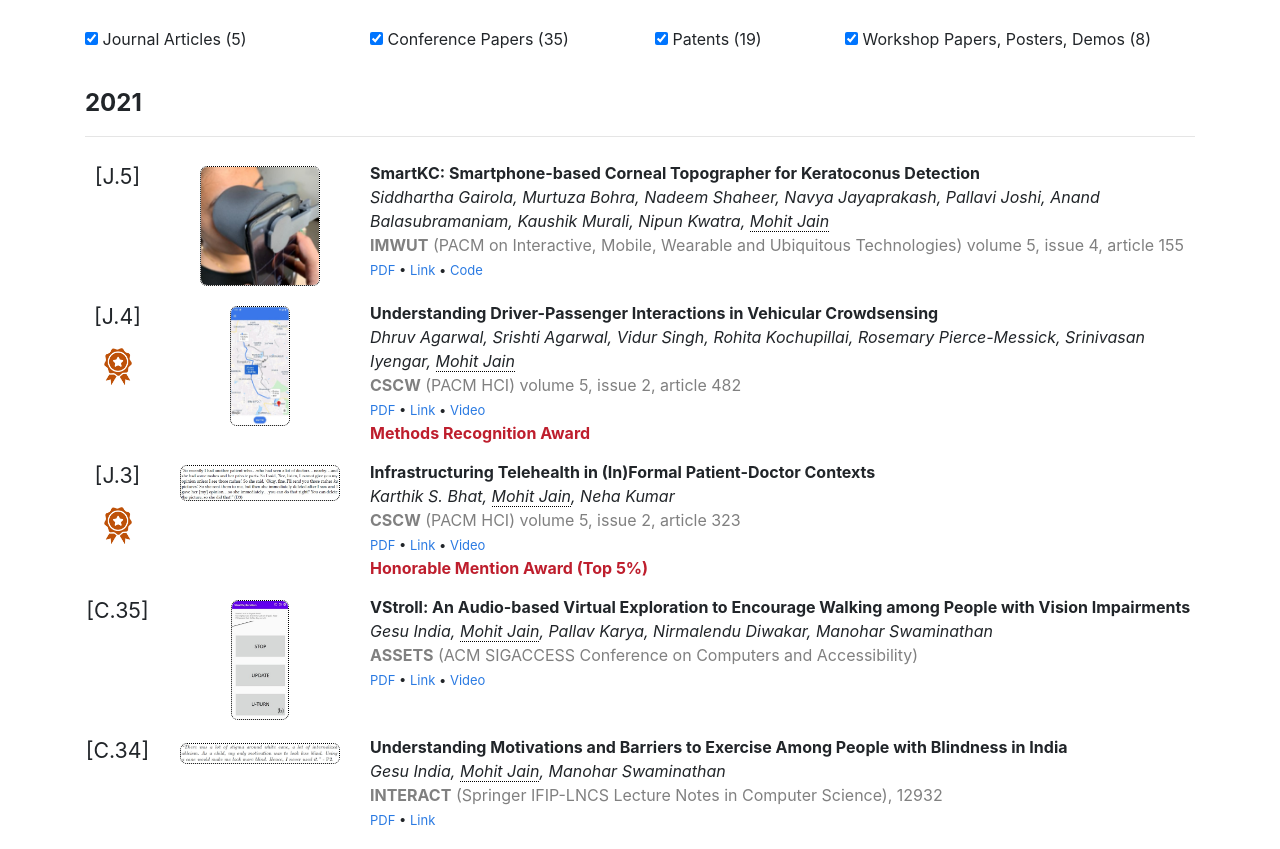
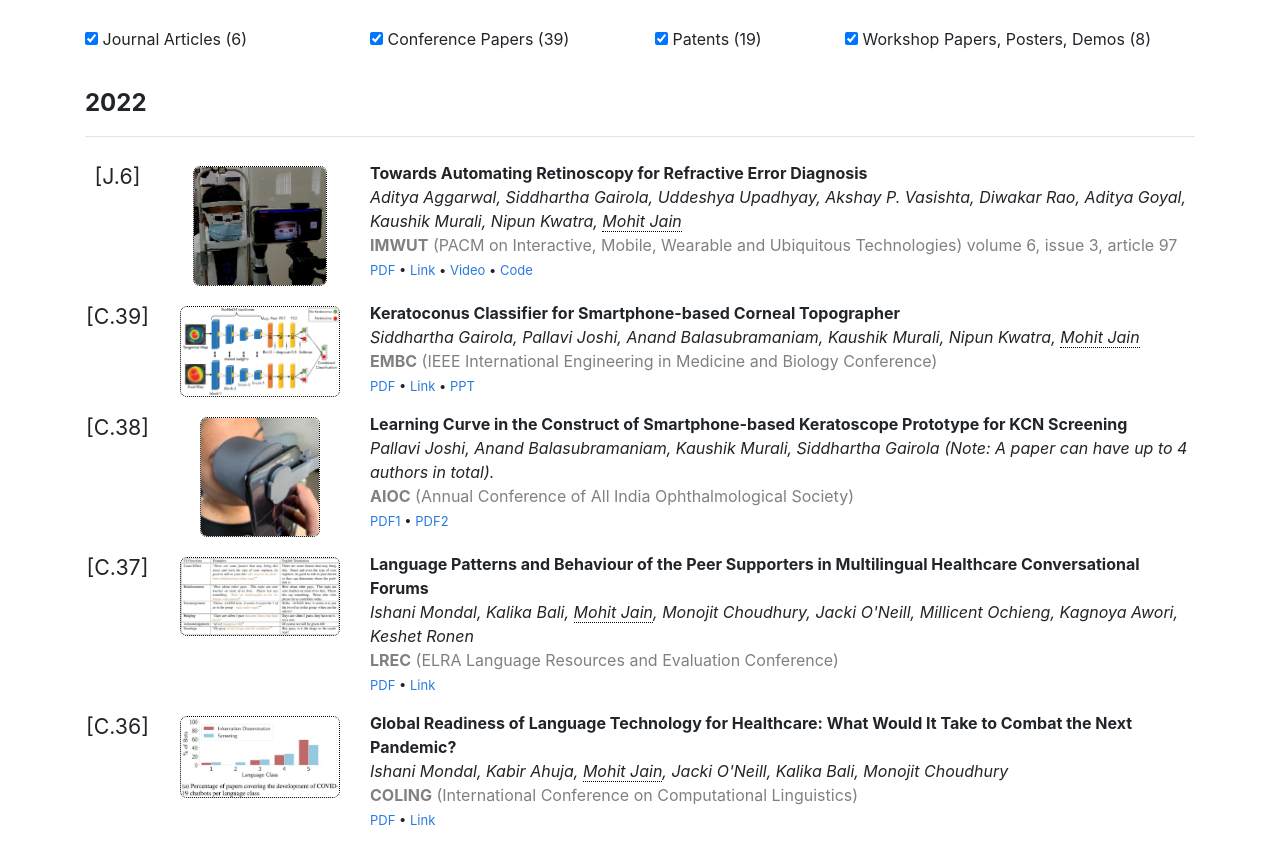
Before and after one commit to mohitjaindr/mohitjaindr.github.io, a plain HTML site: page publications.html in a window 1280 px wide. Shown: the part 53-902 px from the top of the page. Drawn offline with Linux system fonts and the light colour scheme; a web font is replaced by a local one.

Commit message:
Updated with new papers etc

```diff
--- a/publications.html
+++ b/publications.html
@@ -40,10 +40,10 @@
       <form action="" autocomplete="off">
         <div class="row">
           <div class="col-md-3 col-sm-3">
-            <input type="checkbox" name="checkboxes" id="checkboxes-j" value="j" checked="true"> Journal Articles (5)
+            <input type="checkbox" name="checkboxes" id="checkboxes-j" value="j" checked="true"> Journal Articles (6)
           </div>
           <div class="col-md-3 col-sm-3">
-            <input type="checkbox" name="checkboxes" id="checkboxes-c" value="c" checked="true"> Conference Papers (35)
+            <input type="checkbox" name="checkboxes" id="checkboxes-c" value="c" checked="true"> Conference Papers (39)
           </div>
           <div class="col-md-2 col-sm-2">
             <input type="checkbox" name="checkboxes" id="checkboxes-p" value="p" checked="true"> Patents (19)
@@ -56,6 +56,112 @@
     </div>
 
     <br>
+
+    <div class="container">
+      <div class="row">
+        <div class="col-md-12 col-sm-12">
+          <p class='year'>2022</p>
+          <hr />
+          <br />
+        </div>
+      </div>
+    </div>
+
+    <div class="container journal" id="j6">
+      <div class="row">
+        <div class="col-md-1 col-sm-1">
+          <p class="sn">[J.6]</p>
+        </div>
+        <div class="col-md-2 col-sm-2">
+          <div class="pub_img"><img src="images/j6.jpg"></div>
+        </div>
+        <div class="col-md-9 col-sm-9">
+          <p class="description">
+            <span class='title'>Towards Automating Retinoscopy for Refractive Error Diagnosis</span><br />
+            <span class='author'>Aditya Aggarwal, Siddhartha Gairola, Uddeshya Upadhyay, Akshay P. Vasishta, Diwakar Rao, Aditya Goyal, Kaushik Murali, Nipun Kwatra, <span class='mjname'>Mohit Jain</span></span><br />
+            <span class='conf'><b>IMWUT</b> (PACM on Interactive, Mobile, Wearable and Ubiquitous Technologies) volume 6, issue 3, article 97</span><br />
+            <span class='pdf'><a href="pdfs/j6-imwut-2022.pdf" target="blank">PDF</a> • <a href="https://dl.acm.org/doi/10.1145/3550283" target="blank">Link</a> • <a href="https://www.youtube.com/watch?v=XdyXy2NOlvo" target="blank">Video</a> • <a href="https://github.com/microsoft/Auto-retinoscopy" target="blank">Code</a></span><br />
+          </p>
+        </div>
+      </div>
+    </div>
+
+    <div class="container conference" id="c39">
+      <div class="row">
+        <div class="col-md-1 col-sm-1">
+          <p class="sn">[C.39]</p>
+        </div>
+        <div class="col-md-2 col-sm-2">
+          <div class="pub_img"><img src="images/c39.jpg"></div>
+        </div>
+        <div class="col-md-9 col-sm-9">
+          <p class="description">
+            <span class='title'>Keratoconus Classifier for Smartphone-based Corneal Topographer</span><br />
+            <span class='author'>Siddhartha Gairola, Pallavi Joshi, Anand Balasubramaniam, Kaushik Murali, Nipun Kwatra, <span class='mjname'>Mohit Jain</span></span><br />
+            <span class='conf'><b>EMBC</b> (IEEE International Engineering in Medicine and Biology Conference)</span><br />
+            <span class='pdf'><a href="pdfs/c39-embc-2022.pdf" target="blank">PDF</a> • <a href="https://ieeexplore.ieee.org/document/9871744" target="blank">Link</a> • <a href="pdfs/c39-embc-2022-ppt.pdf" target="blank">PPT</a></span><br />
+          </p>
+        </div>
+      </div>
+    </div>
+
+    <div class="container conference" id="c38">
+      <div class="row">
+        <div class="col-md-1 col-sm-1">
+          <p class="sn">[C.38]</p>
+        </div>
+        <div class="col-md-2 col-sm-2">
+          <div class="pub_img"><img src="images/c38.jpg"></div>
+        </div>
+        <div class="col-md-9 col-sm-9">
+          <p class="description">
+            <span class='title'>Learning Curve in the Construct of Smartphone-based Keratoscope Prototype for KCN Screening</span><br />
+            <span class='author'>Pallavi Joshi, Anand Balasubramaniam, Kaushik Murali, Siddhartha Gairola <i>(Note: A paper can have up to 4 authors in total).</i></span><br />
+            <span class='conf'><b>AIOC</b> (Annual Conference of All India Ophthalmological Society)</span><br />
+            <span class='pdf'><a href="pdfs/c38-abstract-aioc-2022.pdf" target="blank">PDF1</a> • <a href="pdfs/c38-full-aioc-2022.pdf" target="blank">PDF2</a></span><br />
+          </p>
+        </div>
+      </div>
+    </div>
+
+    <div class="container conference" id="c37">
+      <div class="row">
+        <div class="col-md-1 col-sm-1">
+          <p class="sn">[C.37]</p>
+        </div>
+        <div class="col-md-2 col-sm-2">
+          <div class="pub_img"><img src="images/c37.jpg"></div>
+        </div>
+        <div class="col-md-9 col-sm-9">
+          <p class="description">
+            <span class='title'>Language Patterns and Behaviour of the Peer Supporters in Multilingual Healthcare Conversational Forums</span><br />
+            <span class='author'>
+              Ishani Mondal, Kalika Bali, <span class='mjname'>Mohit Jain</span>, Monojit Choudhury, Jacki O'Neill, Millicent Ochieng, Kagnoya Awori, Keshet Ronen</span><br />
+            <span class='conf'><b>LREC</b> (ELRA Language Resources and Evaluation Conference)</span><br />
+            <span class='pdf'><a href="pdfs/c37-lrec-2022.pdf" target="blank">PDF</a> • <a href="https://aclanthology.org/2022.lrec-1.102/" target="blank">Link</a></span><br />
+          </p>
+        </div>
+      </div>
+    </div>
+
+    <div class="container conference" id="c36">
+      <div class="row">
+        <div class="col-md-1 col-sm-1">
+          <p class="sn">[C.36]</p>
+        </div>
+        <div class="col-md-2 col-sm-2">
+          <div class="pub_img"><img src="images/c36.jpg"></div>
+        </div>
+        <div class="col-md-9 col-sm-9">
+          <p class="description">
+            <span class='title'>Global Readiness of Language Technology for Healthcare: What Would It Take to Combat the Next Pandemic?</span><br />
+            <span class='author'>Ishani Mondal, Kabir Ahuja, <span class='mjname'>Mohit Jain</span>, Jacki O'Neill, Kalika Bali, Monojit Choudhury</span><br />
+            <span class='conf'><b>COLING</b> (International Conference on Computational Linguistics)</span><br />
+            <span class='pdf'><a href="pdfs/c36-coling-2022.pdf" target="blank">PDF</a> • <a href="https://aclanthology.org/2022.coling-1.381/" target="blank">Link</a></span><br />
+          </p>
+        </div>
+      </div>
+    </div>
 
     <div class="container">
       <div class="row">
```
Also changed, not shown: awards.html (+3 -3 lines), index.html (+5 -2 lines), images/c36.jpg (added), images/c37.jpg (added), images/c38.jpg (added), images/c39.jpg (added), images/j6.jpg (added), 8 other files.
